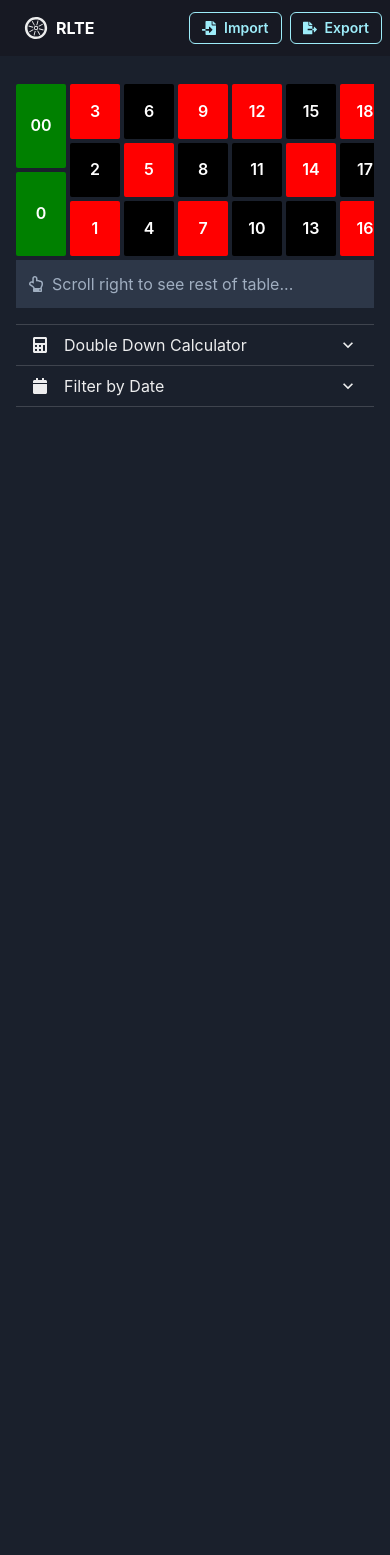
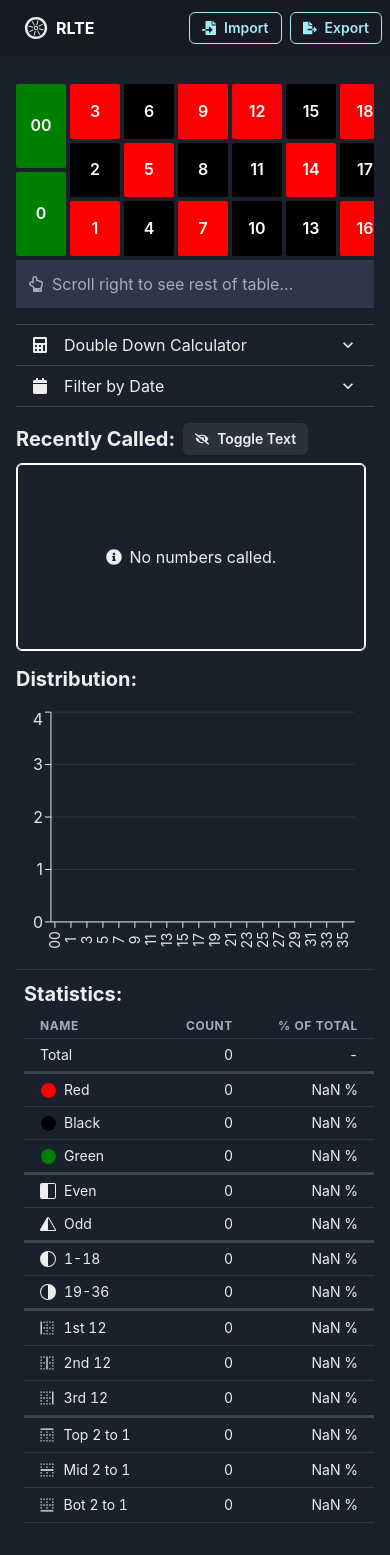
Before and after one commit to domingasp/rlte, a React (Create React App) app: page / in a window 390 px wide. Before the commit the page ends 844 px from the top, so only its background shows below. Built offline with nearby package versions, Linux system fonts and the light colour scheme.

Commit message:
Stats - responsive

```diff
--- a/src/App.tsx
+++ b/src/App.tsx
@@ -779,10 +779,10 @@ const StatsTable = ({ calledNumbers }: StatsTableProps) => {
   }
 
   return (
-    <Flex flex={1} borderLeft="1px solid var(--chakra-colors-gray-700)" margin={0} marginInlineStart="0 !important"
-      paddingX={2} flexDir="column"
+    <Flex flex={1} margin={0} marginInlineStart="0 !important"
+      pl={2} flexDir="column" width="100%"
     >
-      <Heading size="md" mb={2} ml={4}>Statistics:</Heading>
+      <Heading size="md" mb={2}>Statistics:</Heading>
       <Table size="sm">
         <Thead>
           <Tr>
@@ -1126,6 +1126,17 @@ const MaxInARowStats = ({ calledNumbers }: MaxInARowStatsProps) => {
 }
 
 const App = () => {
+  const [width, setWidth] = useState(window.innerWidth);
+  useEffect(() => {
+    function handleResize() {
+      setWidth(window.innerWidth);
+    }
+
+    window.addEventListener("resize", handleResize);
+    return () => window.removeEventListener("resize", handleResize);
+  }, [width]);
+  const statsBreakpoint = 630;
+
   const [calledNumbers, setCalledNumbers] = useState<CalledNumber[]>([]);
 
   const [filteredStartDate, setFilteredStartDate] = useState<Date | undefined>(undefined);
@@ -1184,10 +1195,17 @@ const App = () => {
           setFilteredEndDate={setFilteredEndDate}
         />
 
-        {/* <Flex mt={2} flexDir="column">
-          <HStack flex={1} mt={2} alignItems="flex-start">
+        <Flex mt={2} flexDir="column">
 
-            <Flex flexDir="column" flex={1}>
+          <Flex flex={1} flexDir={width <= statsBreakpoint ? "column" : "row"} mt={2}
+            alignItems="flex-start"
+          >
+
+            <Flex flexDir="column" flex={1} width="100%"
+              borderRight={width > statsBreakpoint ? "1px solid var(--chakra-colors-gray-700)" : undefined}
+              mr={width > statsBreakpoint ? 2 : 0}
+              pr={width > statsBreakpoint ? 2 : 0}
+            >
               <RecentlyCalled
                 calledNumbers={filterCalledByDate()}
                 removeCalledNumber={removeCalledNumber}
@@ -1198,10 +1216,13 @@ const App = () => {
               />
             </Flex>
 
+            {
+              width <= statsBreakpoint && <Divider my={3} />
+            }
             <StatsTable calledNumbers={filterCalledByDate()} />
-          </HStack>
+          </Flex>
         </Flex>
-        <Divider my={4} />
+        {/* <Divider my={4} />
         <MaxInARowStats calledNumbers={filterCalledByDate()} /> */}
 
       </Flex>
```
